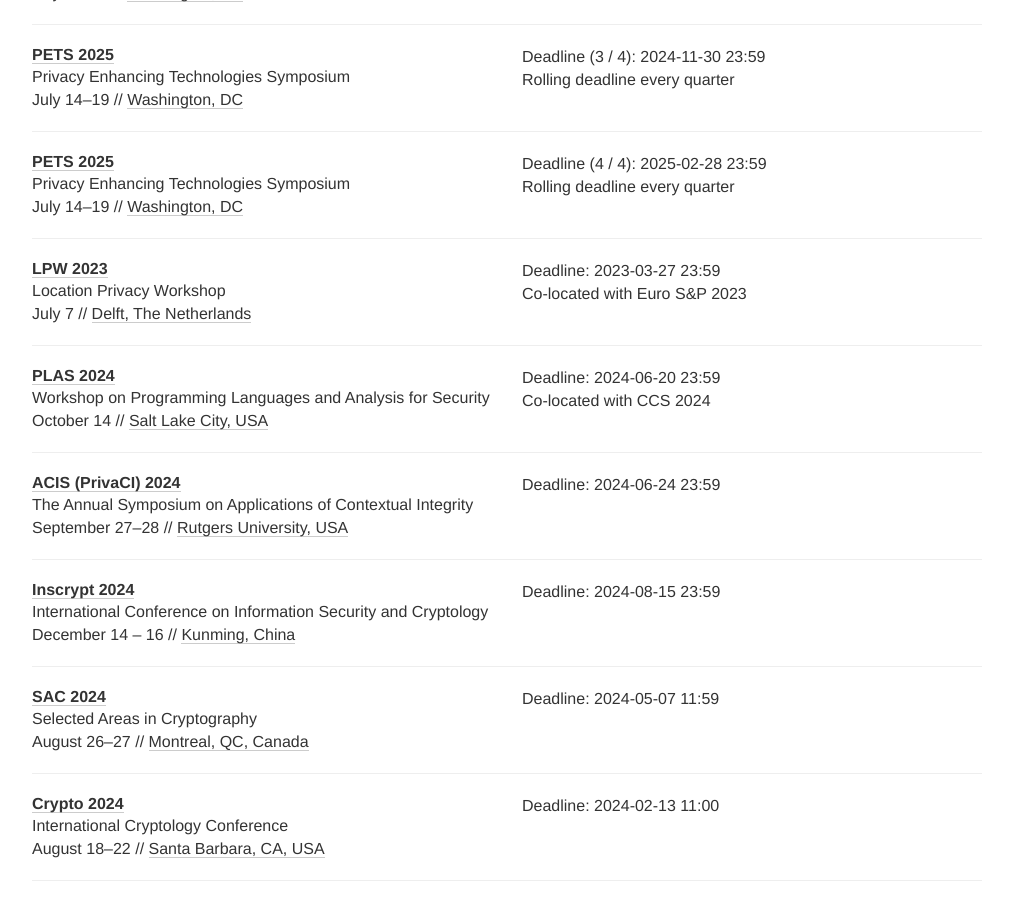
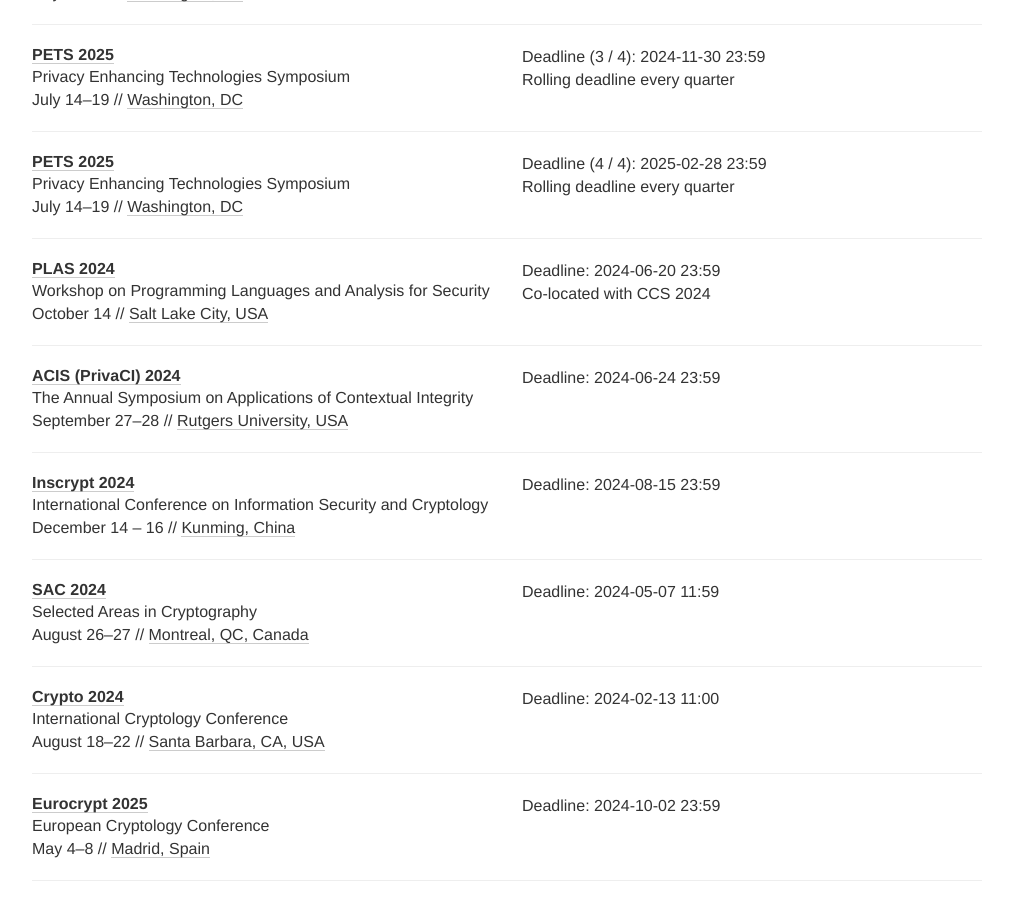
Before and after one commit to sec-deadlines/sec-deadlines.github.io, a Jekyll site: the page built from index.html, in a window 1280 px wide and 900 px high, scrolled down 4548 px. Shown: the whole window, without its empty margins (133-1146 px from the left). Built offline with Jekyll 4.4.1, drawn with Linux system fonts in a browser that asks for light colours; nearby versions of some CDN libraries; comment, search, counter and statistics services are not loaded.

Commit message:
removing LPW

```diff
--- a/_data/conferences.yml
+++ b/_data/conferences.yml
@@ -263,16 +263,6 @@
   date: July 14-19
   place: Washington, DC
   tags: [PRIV, CONF]
-
-- name: LPW
-  description: Location Privacy Workshop
-  year: 2023
-  link: http://security.ucc.ie/lpw23/
-  deadline: ["2023-03-27 23:59"]
-  comment: Co-located with Euro S&P 2023
-  date: July 7
-  place: Delft, The Netherlands
-  tags: [SEC, PRIV, CRYPTO, SHOP]
 
 - name: PLAS
   year: 2024
```
